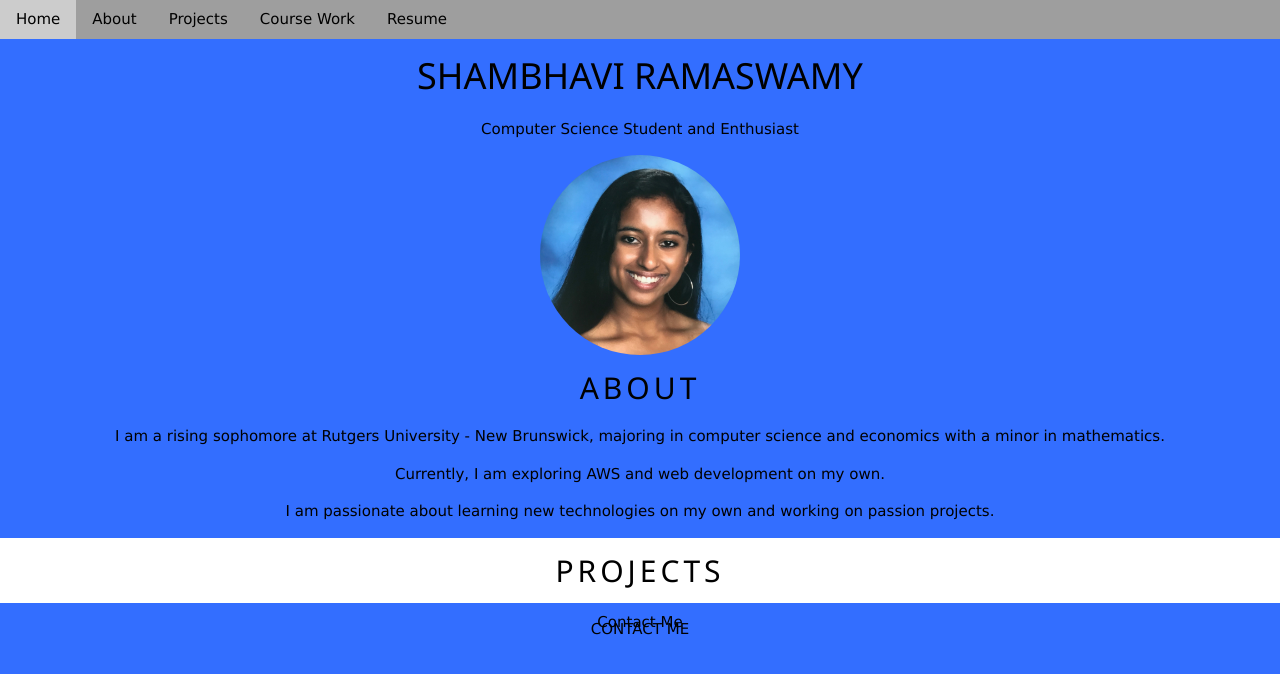
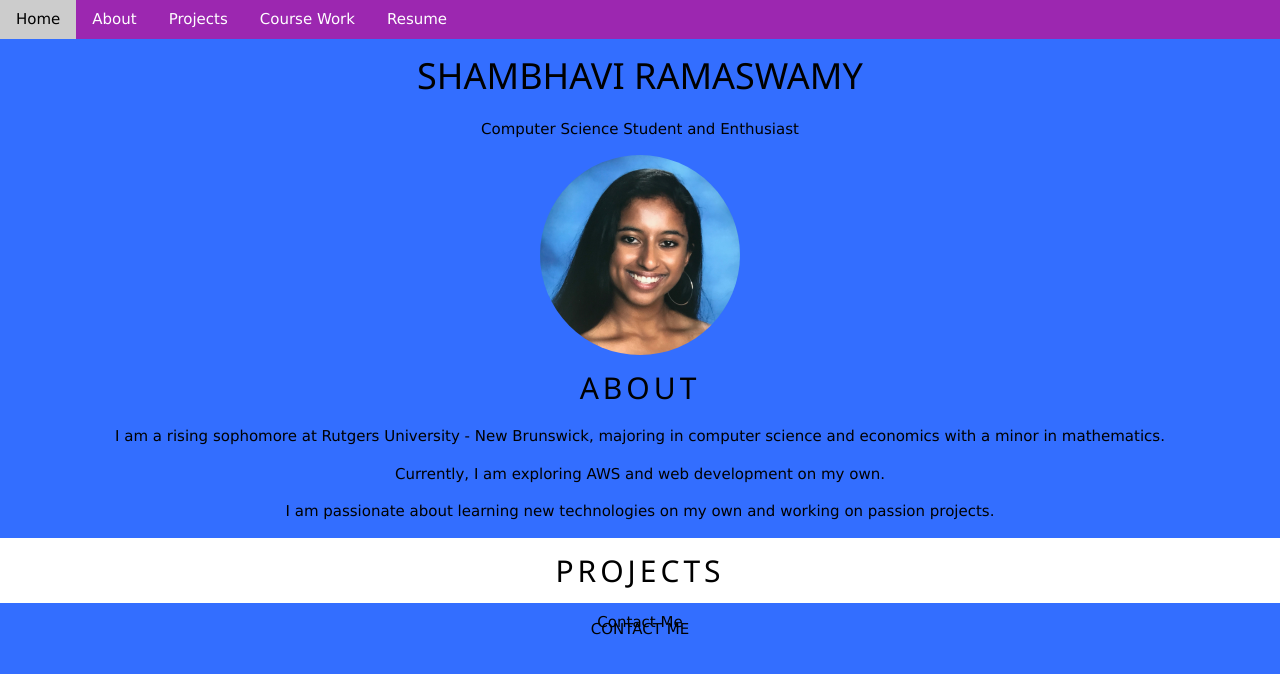
Before and after one commit to shambhavir/shambhavir.github.io, a plain HTML site: page index.html in a window 1280 px wide. Drawn offline with nearby package versions, Linux system fonts and the light colour scheme; files whose address does not match are found by name.

Commit message:
changed coloring

```diff
--- a/index.html
+++ b/index.html
@@ -38,7 +38,7 @@
 
 </script>
 
-<nav class="w3-bar w3-grey">
+<nav class="w3-bar w3-purple">
     <a href="shambhavir.github.io" class="w3-button w3-bar-item">Home</a>
     <a href="facebook.com" class ="w3-button w3-bar-item">About</a>
     <a href="#projects" class = "w3-button w3-bar-item">Projects</a>
```
